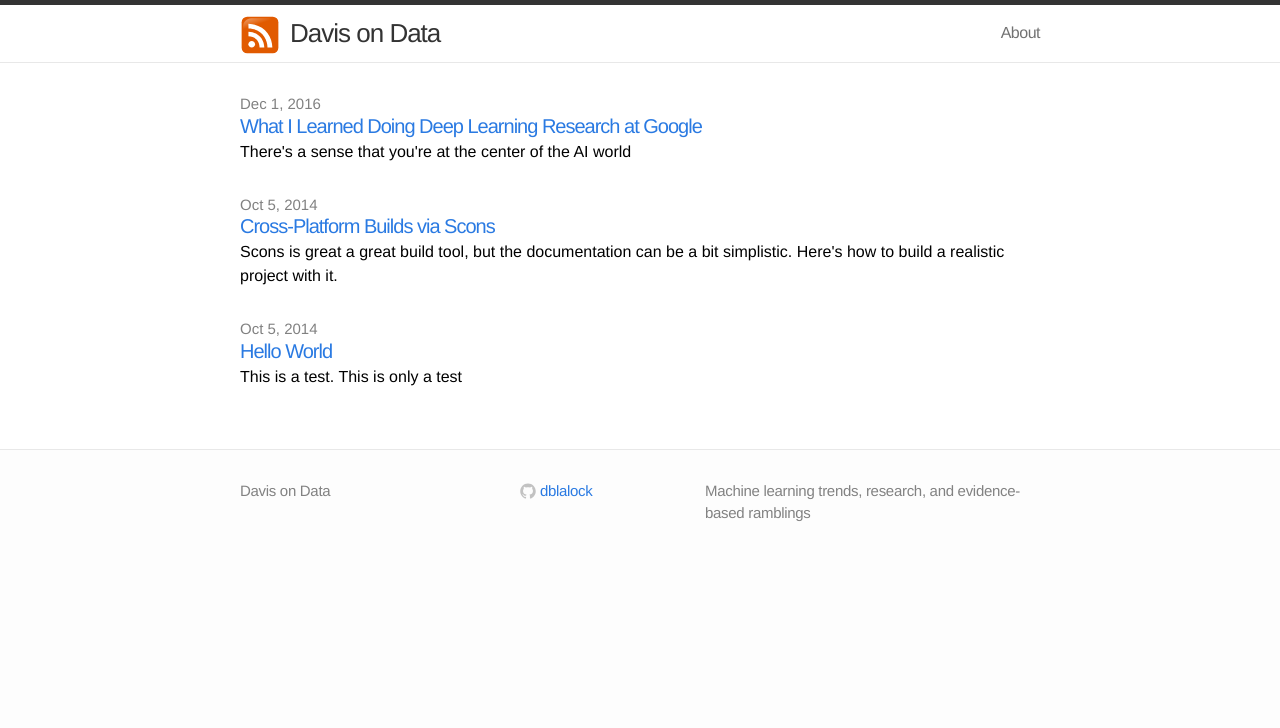
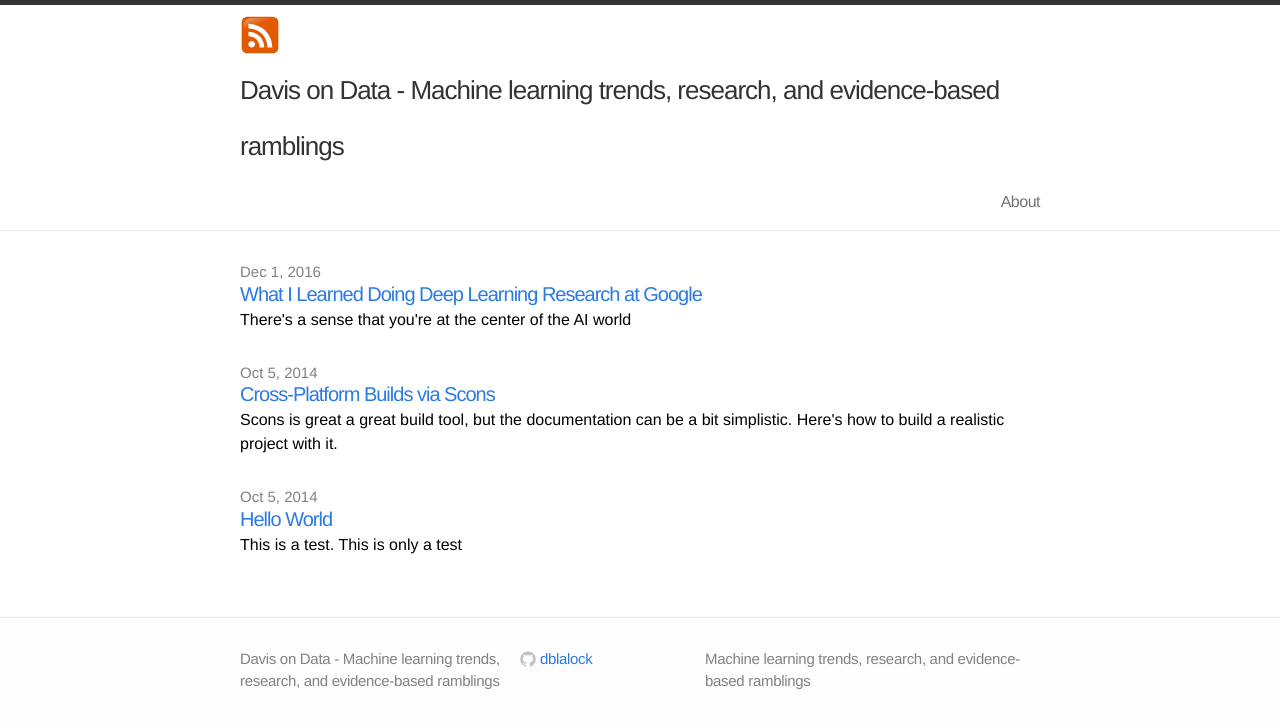
Before and after one commit to dblalock/old-dblalock.github.io, a Jekyll site: the page built from index.html, in a window 1280 px wide. Shown: the top 728 px of the page. Built offline with Jekyll 4.4.1, drawn with Linux system fonts in a browser that asks for light colours.

Commit message:
tweak site title

```diff
--- a/_config.yml
+++ b/_config.yml
@@ -1,5 +1,5 @@
 # Site settings
-title: Davis on Data
+title: Davis on Data - Machine learning trends, research, and evidence-based ramblings
 email:
 description: "Machine learning trends, research, and evidence-based ramblings"
 baseurl: ""
```
